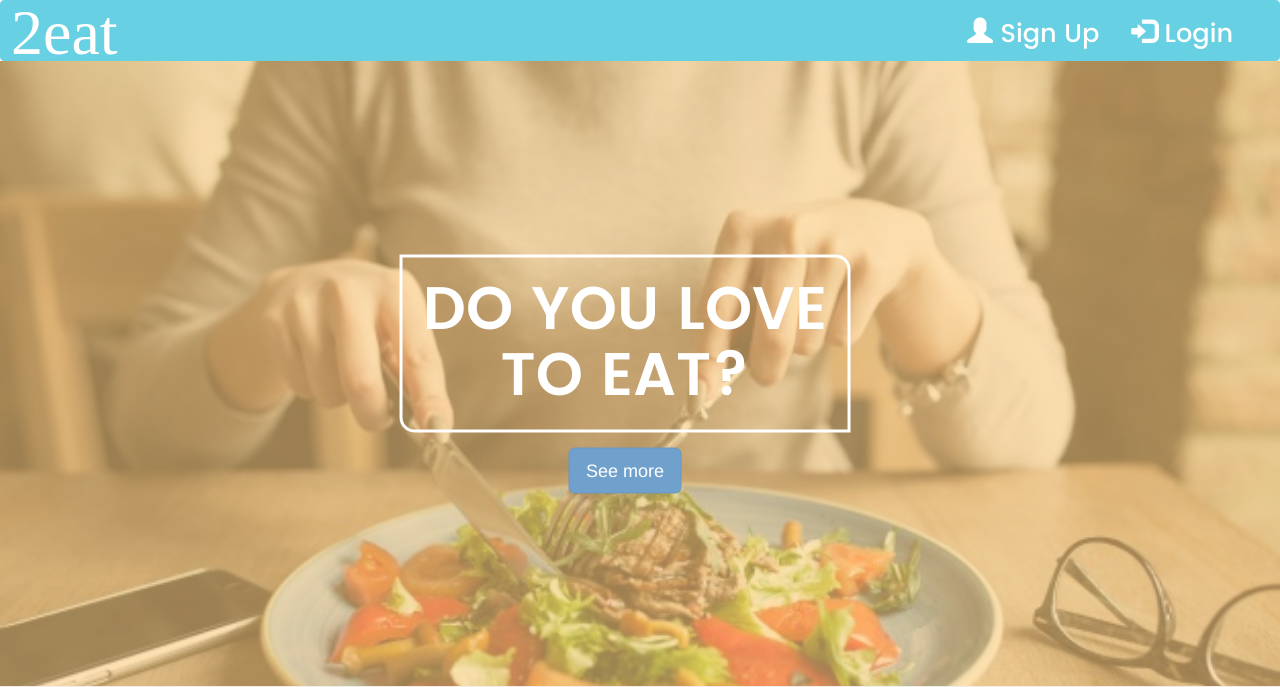
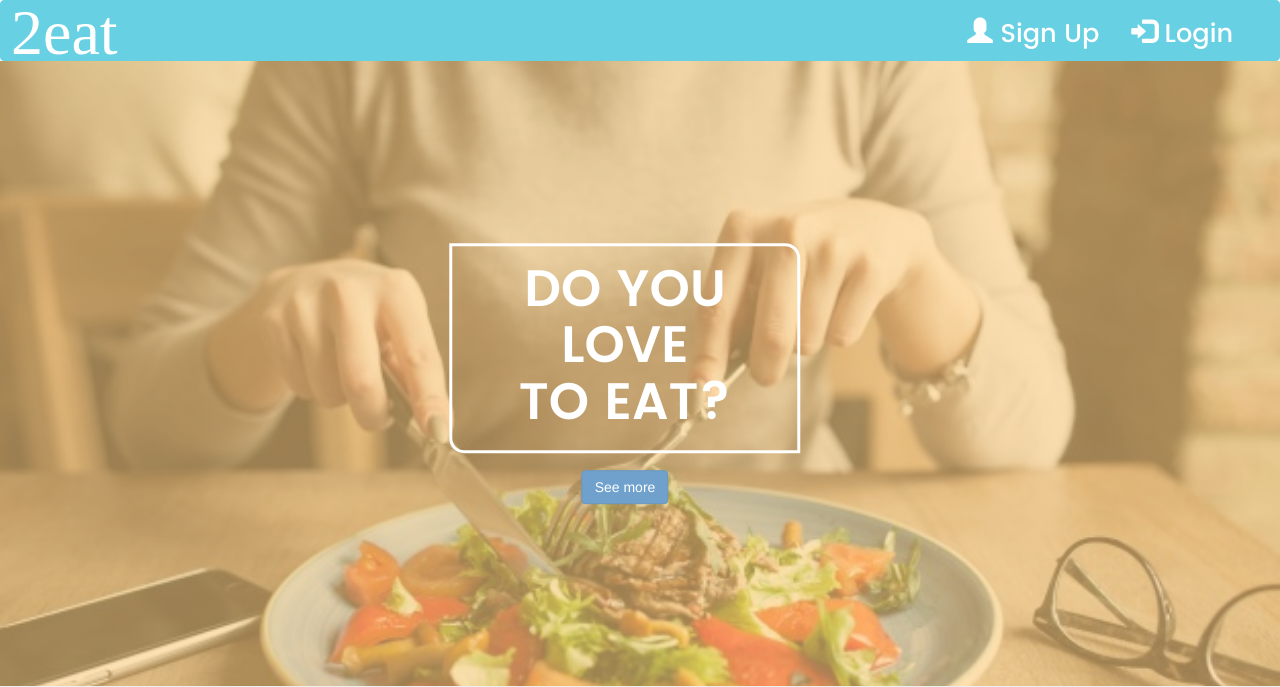
Before and after one commit to ermarasigan/php-exer, a PHP site: page / in a window 1280 px wide. Shown: the top 687 px of the page. Run offline with PHP 8.4, Linux system fonts and the light colour scheme; data comes from the database, SQL or seed files in the repository; data that the repository does not hold is empty; some web fonts are replaced.

Commit message:
added resposive font size for landing page

```diff
--- a/css/stylesheet.css
+++ b/css/stylesheet.css
@@ -288,3 +288,16 @@ a,
 a:hover {
 	text-decoration: none;
 }
+
+#whiteborder {
+	border: 3px solid white;
+	border-radius: 0 15px;
+	padding: 5%;
+	margin-bottom: 5%;
+}
+
+#welcometext {
+	color: white;
+	font-family: 'poppinssemibold';
+	font-size: 4vmax;
+}
--- a/index.php
+++ b/index.php
@@ -15,11 +15,14 @@
 <main class="container-fluid" id="welcomebg">
 	<div class="row">
 		<div class="col-xs-12 col-sm-12 col-md-12 col-lg-12 text-center">
-			<div style="border: 3px solid white; border-radius: 0 15px; padding: 20px; margin-bottom: 15px; ">
-			<h2 style="color: white;font-family: 'poppinssemibold';" > DO YOU LOVE <br> TO EAT? </h2>
-
+			<div id="whiteborder">
+			  <h2 id="welcometext">
+          DO YOU LOVE <br> TO EAT?
+        </h2>
 			</div>
-			<a class="btn btn-primary btn-lg page-scroll" href="#about">See more</a>
+			<a class="btn btn-primary btn-md page-scroll" href="#about">
+        See more
+      </a>
 		</div>
 	</div>
 </main>
```
Also changed, not shown: order_summary.php (+53 -7 lines).
